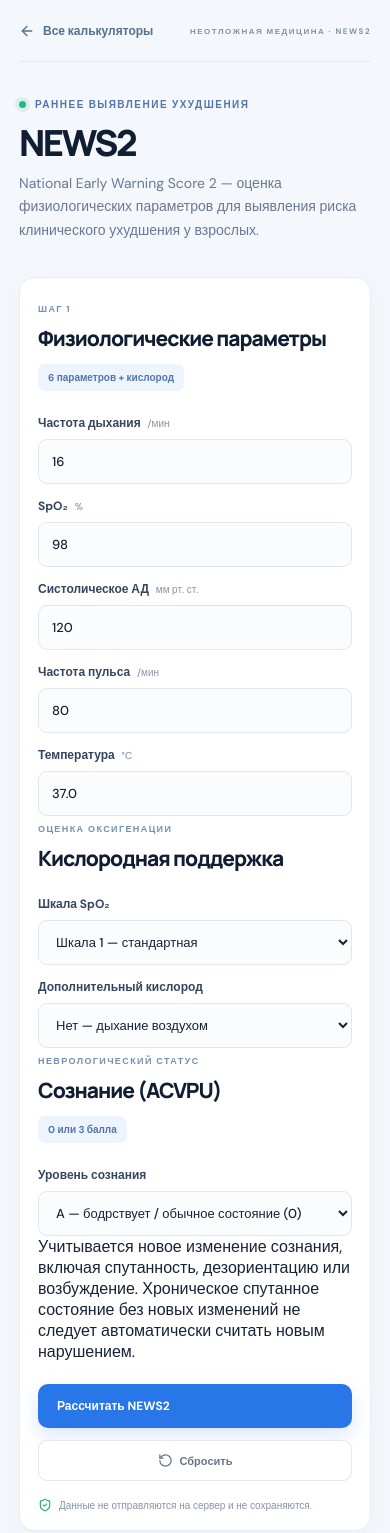
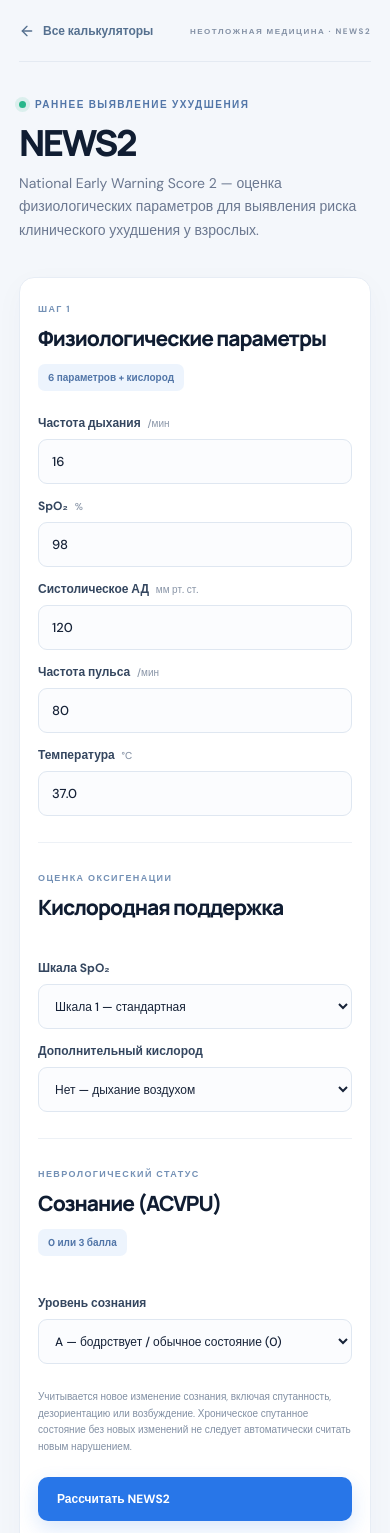
Before and after one commit to Whiterx/medcalc-pro-next, a React (Vite) app: page /medcalc-pro-next/calculators/news2 in a window 390 px wide. Shown: the top 1533 px of the page. Built offline with nearby package versions, Linux system fonts and the light colour scheme.

Commit message:
style: add responsive NEWS2 calculator fields

```diff
--- a/src/styles.css
+++ b/src/styles.css
@@ -154,3 +154,12 @@ h3 { margin: 21px 0 8px; color: #253650; font: 700 15px Manrope; }
 .qsofa-positive { background:#fff5f2; }
 .clinical-warning { display:flex; align-items:flex-start; gap:8px; }
 .clinical-warning svg { flex:0 0 auto; margin-top:1px; }
+
+
+/* NEWS2 calculator */
+.calc-field select { width:100%; min-height:45px; padding:0 12px; border:1px solid #dfe7f1; border-radius:9px; outline:none; background:#fbfcfe; color:#172338; font:500 12px 'DM Sans',sans-serif; }
+.calc-field select:focus { border-color:#2876e8; box-shadow:0 0 0 3px #2876e817; }
+.news2-section { display:grid; gap:15px; margin-top:26px; padding-top:22px; border-top:1px solid #edf1f6; }
+.field-hint { margin:10px 0 0; color:#8290a4; font-size:10px; line-height:1.65; }
+.category-links { display:grid; justify-items:start; gap:9px; }
+@media(max-width:620px) { .news2-section .field-grid { grid-template-columns:1fr; } }
```
